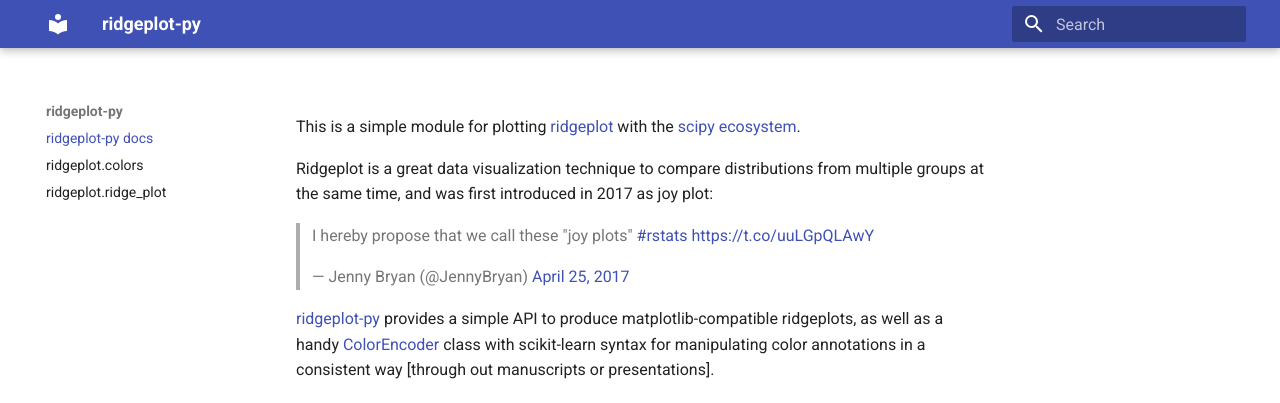
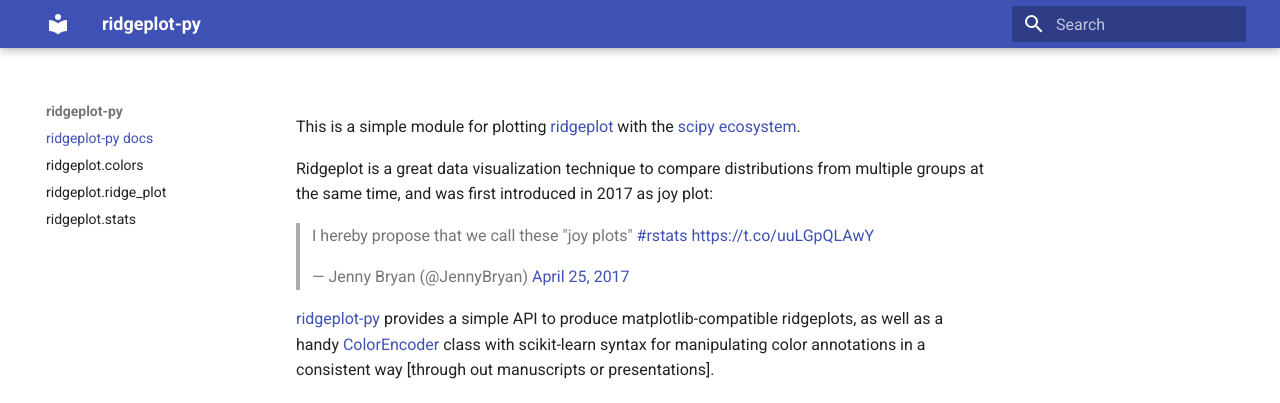
Before and after one commit to wckdouglas/ridgeplot-py, an MkDocs documentation site: the page built from docs/index.md, in a window 1280 px wide. Shown: the top 403 px of the page. Built offline with MkDocs 1.6.1 and Material for MkDocs 9.7.7, drawn with Linux system fonts in a browser that asks for light colours.

Commit message:
refactored

```diff
--- a/mkdocs.yml
+++ b/mkdocs.yml
@@ -11,3 +11,4 @@ nav:
   - ridgeplot-py docs: index.md
   - ridgeplot.colors: colors.md
   - ridgeplot.ridge_plot: ridge_plot.md
+  - ridgeplot.stats: stats.md
```
Also changed, not shown: docs/stats.md (added, +1 -0 lines).
